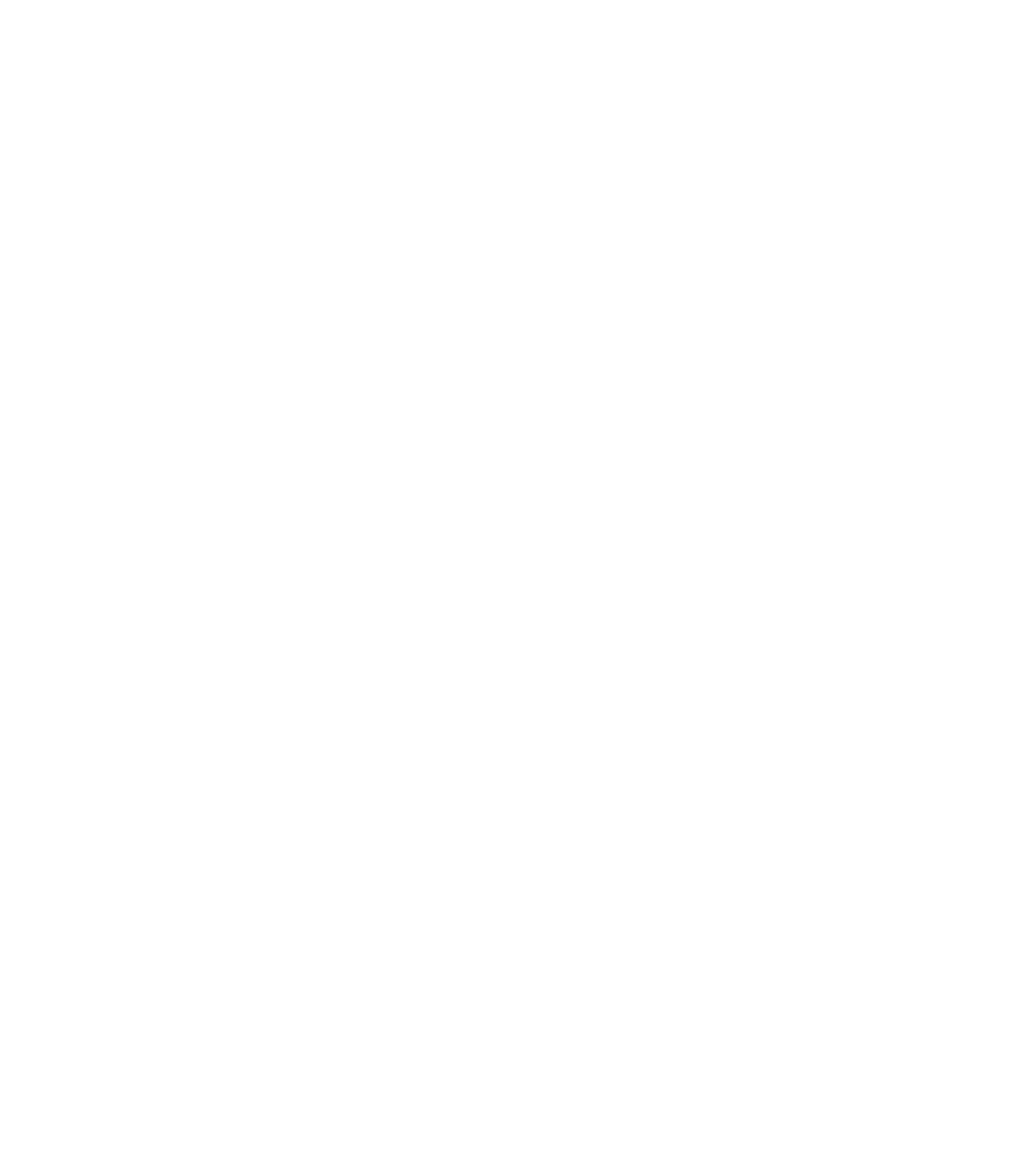
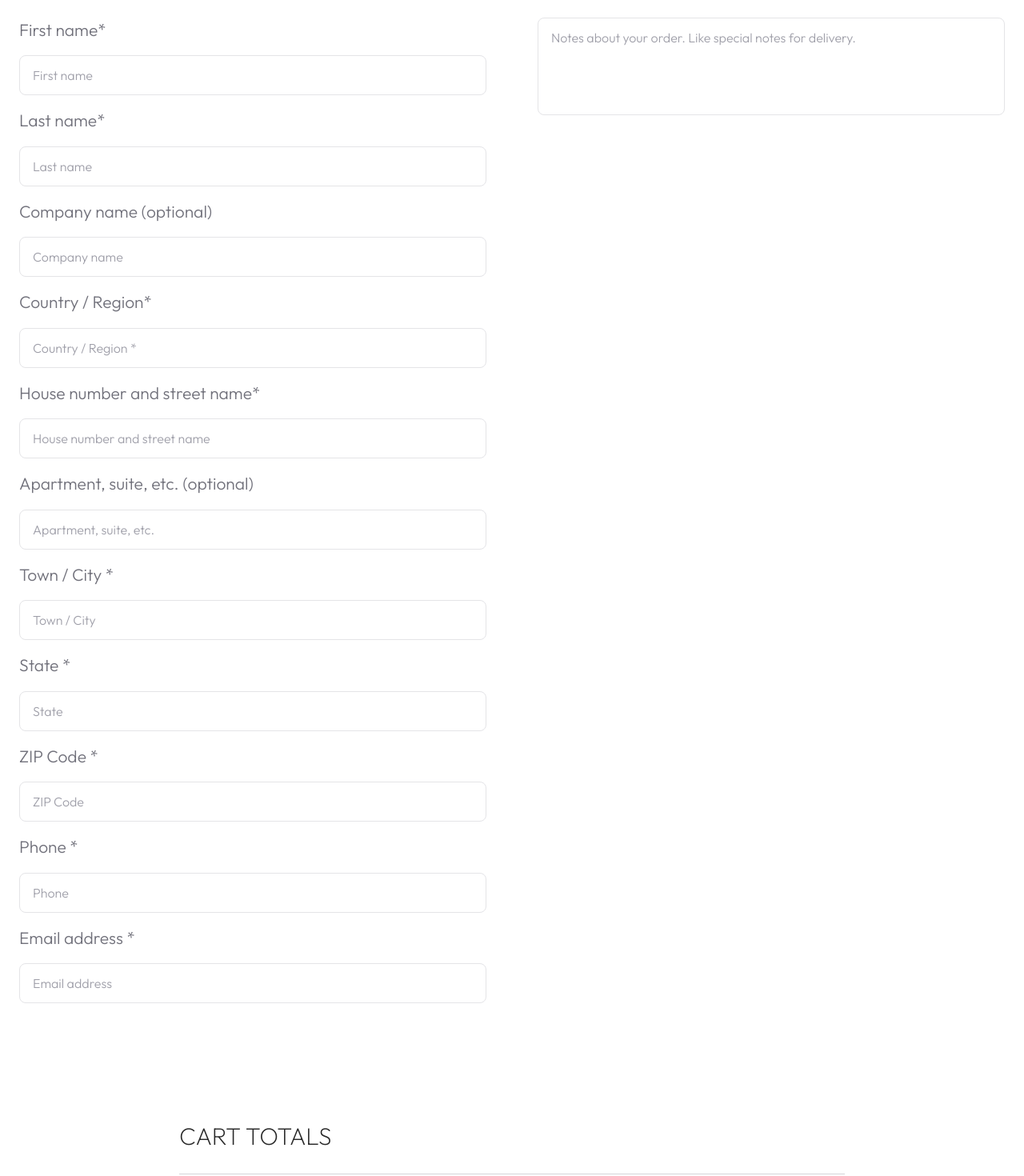
Before and after one commit to mostafaa1996/E-commarce, a React (Vite) app in the folder E-commarce-frontend/: page /checkout in a window 1280 px wide. Shown: the part 420-1890 px from the top of the page at 80% size. Before the commit the page ends 800 px from the top, so only its background shows below. Built offline with nearby package versions, Linux system fonts and the light colour scheme.

Commit message:
feat(checkout): create checkout page UI

```diff
--- a/E-commarce-frontend/src/Data/billingFields.js
+++ b/E-commarce-frontend/src/Data/billingFields.js
@@ -1,13 +1,13 @@
 export const billingFields = [
-  {label:"First name*" , placeholder: "First name" },
-  {label:"Last name*" , placeholder: "Last name" },
-  {label:"Company name (optional)" , placeholder: "Company name" },
-  {label:"Country / Region* " , placeholder: "Country / Region *", value: "United States (US)" },
-  {label:"House number and street name* " , placeholder: "House number and street name" },
-  {label:"Apartment, suite, etc. (optional)" , placeholder: "Apartment, suite, etc." },
-  {label:"Town / City *" , placeholder: "Town / City" },
-  {label:"State *" , placeholder: "State ", value: "Florida" },
-  {label:"ZIP Code *" , placeholder: "ZIP Code " },
-  {label:"Phone *" , placeholder: "Phone " },
+  {label:"First name*" , placeholder: "First name" , type: "text" },
+  {label:"Last name*" , placeholder: "Last name"  , type: "text" },
+  {label:"Company name (optional)" , placeholder: "Company name" , type: "text" },
+  {label:"Country / Region* " , placeholder: "Country / Region *" , type: "text" },
+  {label:"House number and street name* " , placeholder: "House number and street name" , type: "text" },
+  {label:"Apartment, suite, etc. (optional)" , placeholder: "Apartment, suite, etc." , type: "text" },
+  {label:"Town / City *" , placeholder: "Town / City" , type: "text" },
+  {label:"State *" , placeholder: "State " , type: "text" },
+  {label:"ZIP Code *" , placeholder: "ZIP Code " , type: "text" },
+  {label:"Phone *" , placeholder: "Phone " , type: "text" },
   {label:"Email address *" , placeholder: "Email address ", type: "email" },
 ];
--- /dev/null
+++ b/E-commarce-frontend/src/Pages/checkoutPage.jsx
@@ -0,0 +1,14 @@
+import TopFixedLayer from "../Sections/TopLayer/TopFixedLayer";
+import BottomLayer from "../Sections/BottomLayer/BottomLayer";
+import BillingDetailsSection from "../Sections/CheckOut/BillingDetailsSection";
+import CartwithPaymentSection from "../Sections/CheckOut/CartwithPaymentSection";
+export default function CheckoutPage() {
+  return (
+    <>
+      <TopFixedLayer Title="checkout" />
+      <BillingDetailsSection />
+      <CartwithPaymentSection subtotal={100} total={100.0} />
+      <BottomLayer />
+    </>
+  );
+}
--- a/E-commarce-frontend/src/Sections/CheckOut/BillingDetailsSection.jsx
+++ b/E-commarce-frontend/src/Sections/CheckOut/BillingDetailsSection.jsx
@@ -1,18 +1,18 @@
-import InputField from "../genericComponents/InputField";
-import TextArea from "../genericComponents/TextArea";
-import { billingFields } from "../../src/Data/billingFields";
+import InputField from "../../../components/genericComponents/InputField";
+import TextArea from "../../../components/genericComponents/TextArea";
+import { billingFields } from "../../Data/billingFields";
 import React from "react";
 export default function BillingDetailsSection() {
   return (
     <section className="py-20 bg-white">
       <div className="max-w-7xl mx-auto px-6">
         <div
-          className="
+          className={`
             grid
             grid-cols-1
             lg:grid-cols-2
             gap-16
-          "
+          `}
         >
           {/* Billing details */}
           <div className="flex flex-col gap-6">
@@ -23,7 +23,7 @@
             <div className="flex flex-col gap-4">
               {billingFields.map((field, index) => {
                 return (
-                  <React.Fragment key={field.type + index}>
+                  <React.Fragment key={" checkout Page " + field.type + index}>
                     <label className="text-[21px] font-light text-zinc-500">
                       {field.label}
                     </label>
--- a/E-commarce-frontend/src/router.jsx
+++ b/E-commarce-frontend/src/router.jsx
@@ -10,6 +10,7 @@
 import CartPage from "./Pages/CartPage";
 import LoginPage from "./Pages/loginPage";
 import SignupPage from "./Pages/SignupPage";
+import CheckoutPage from "./Pages/checkoutPage";
 
 import { defaultShopQuery } from "./zustand_ShopPage/shopDefaultQuery";
 
@@ -42,7 +43,7 @@
   },
   {
     path: "/checkout",
-    element: <div>Checkout</div>,
+    element: <CheckoutPage />,
   },
   {
     path: "/login",
```
Also changed, not shown: E-commarce-frontend/src/Sections/CheckOut/CartwithPaymentSection.jsx (+4 -4 lines).
